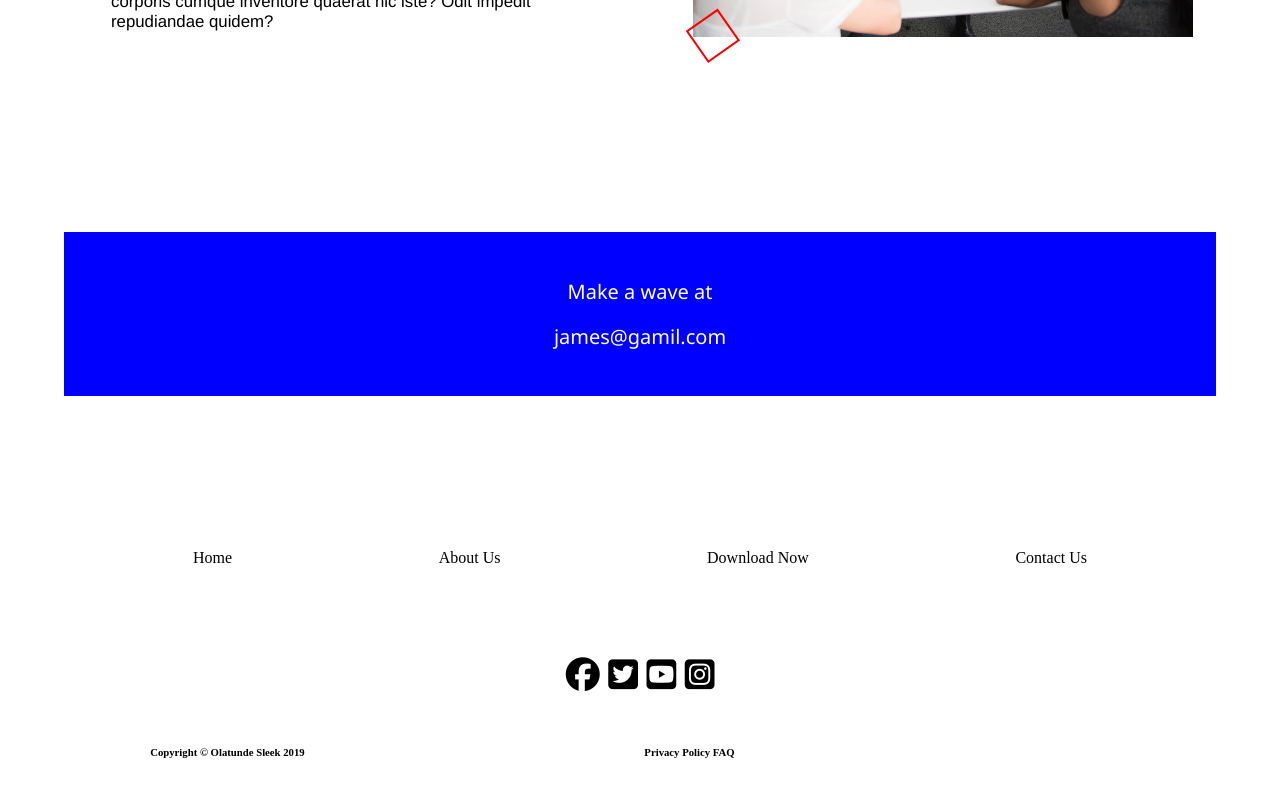
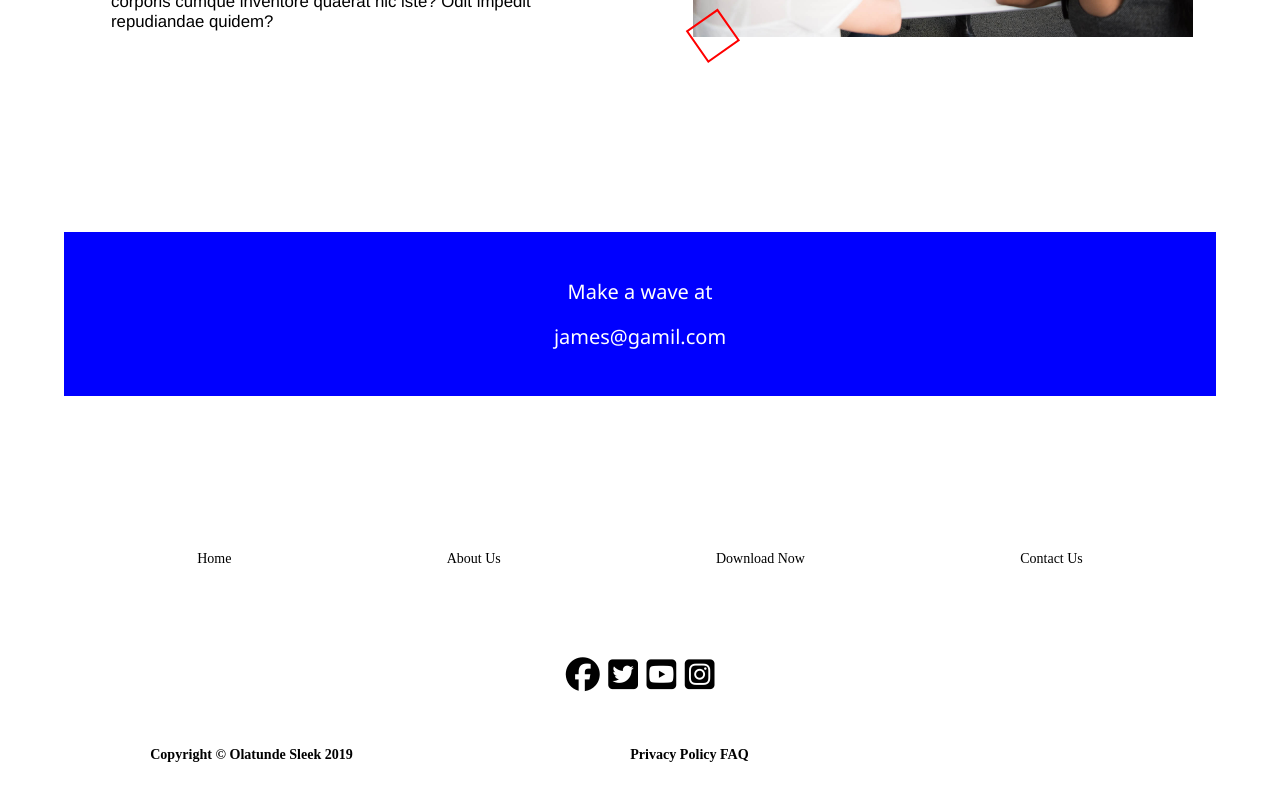
Before and after one commit to jamdz/myportfoilo, a plain HTML site: page index.html in a window 1280 px wide. Shown: the part 3193-3993 px from the top of the page. Drawn offline with Linux system fonts and the light colour scheme.

Commit message:
made some chnages

```diff
--- a/app.css
+++ b/app.css
@@ -287,6 +287,7 @@
 .footer-12 a{
 
 text-align: center;
+font-size: 14px;
 
 }
 
@@ -321,6 +322,7 @@ text-align: center;
     padding: 4%;
     text-align: center;
     overflow-y: hidden;
+    font-size: 21px;
 }
 
 
```
